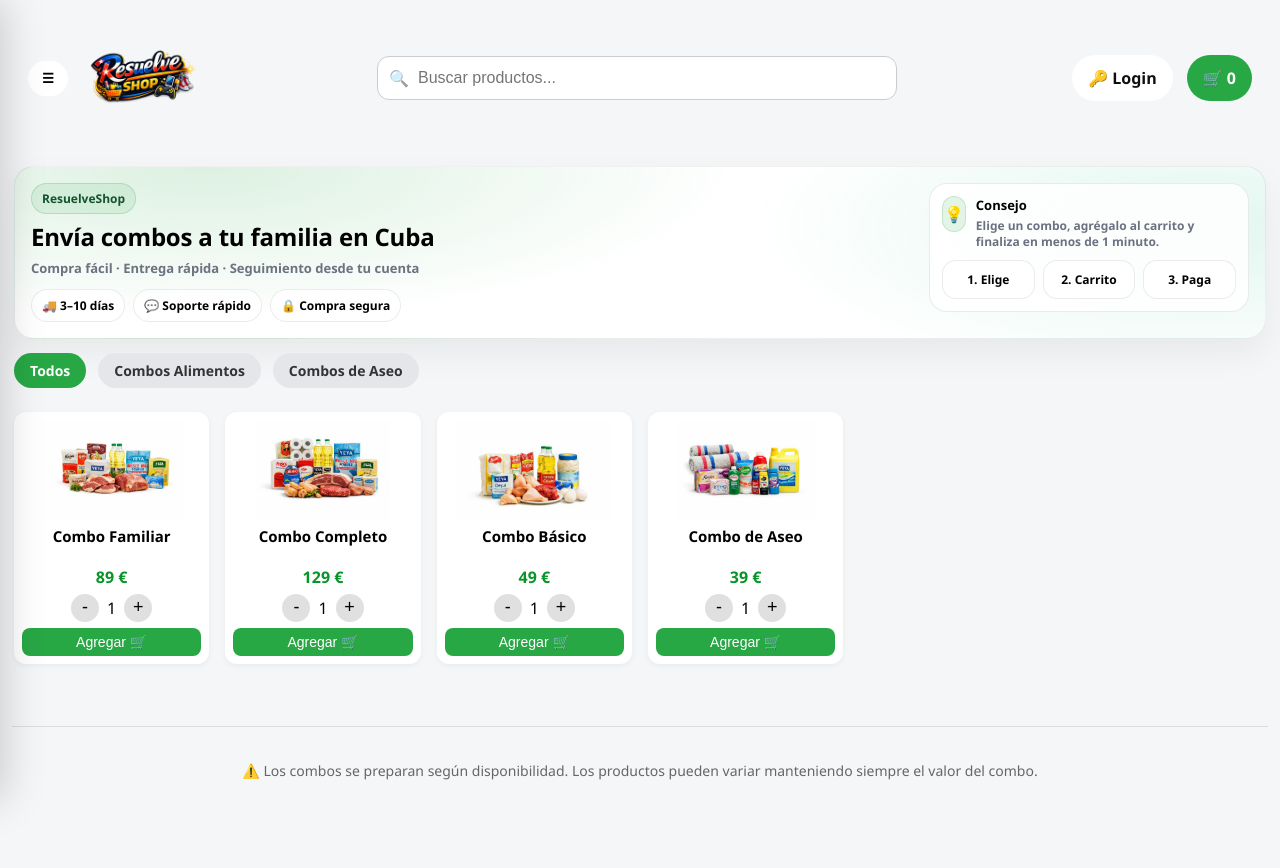
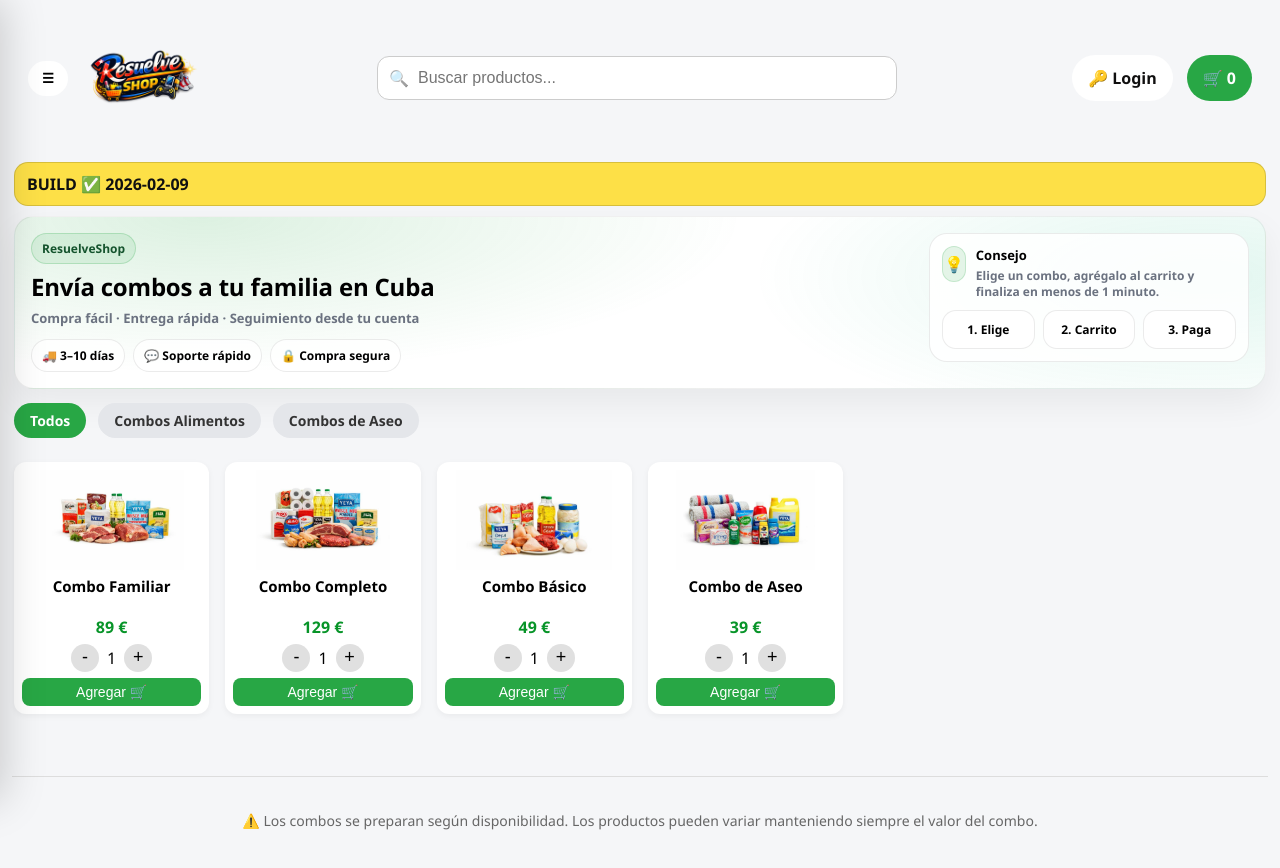
Before and after one commit to basultodaniel20-source/resuelveshop, a Vue app: page / in a window 1280 px wide. Shown: the top 868 px of the page. Before the commit the page ends 822 px from the top, so only its background shows below. Built offline with nearby package versions, Linux system fonts and the light colour scheme.

Commit message:
Actualizar Home

```diff
--- a/src/views/Home.vue
+++ b/src/views/Home.vue
@@ -1,6 +1,11 @@
 
 <template>
   <div class="home">
+    <!-- ✅ DEBUG TEMP: si esto NO aparece en móvil, no estás viendo el deploy nuevo -->
+    <div class="build-badge">
+      BUILD ✅ 2026-02-09
+    </div>
+
     <!-- HERO PRO -->
     <section class="hero">
       <div class="hero-card">
@@ -85,6 +90,17 @@ const productosFiltrados = computed(() => {
 <style scoped>
 .home{
   padding: 8px 2px 22px;
+}
+
+/* ✅ DEBUG TEMP */
+.build-badge{
+  background: #fde047;
+  color: #111;
+  font-weight: 1000;
+  padding: 10px 12px;
+  border-radius: 14px;
+  margin: 6px 0 10px;
+  border: 1px solid rgba(0,0,0,0.15);
 }
 
 /* HERO */
@@ -222,5 +238,6 @@ const productosFiltrados = computed(() => {
 /* Responsive */
 @media (max-width: 900px){
   .hero-card{ grid-template-columns: 1fr; }
+  .tip-steps{ grid-template-columns: 1fr; } /* más limpio en móvil */
 }
 </style>
```
